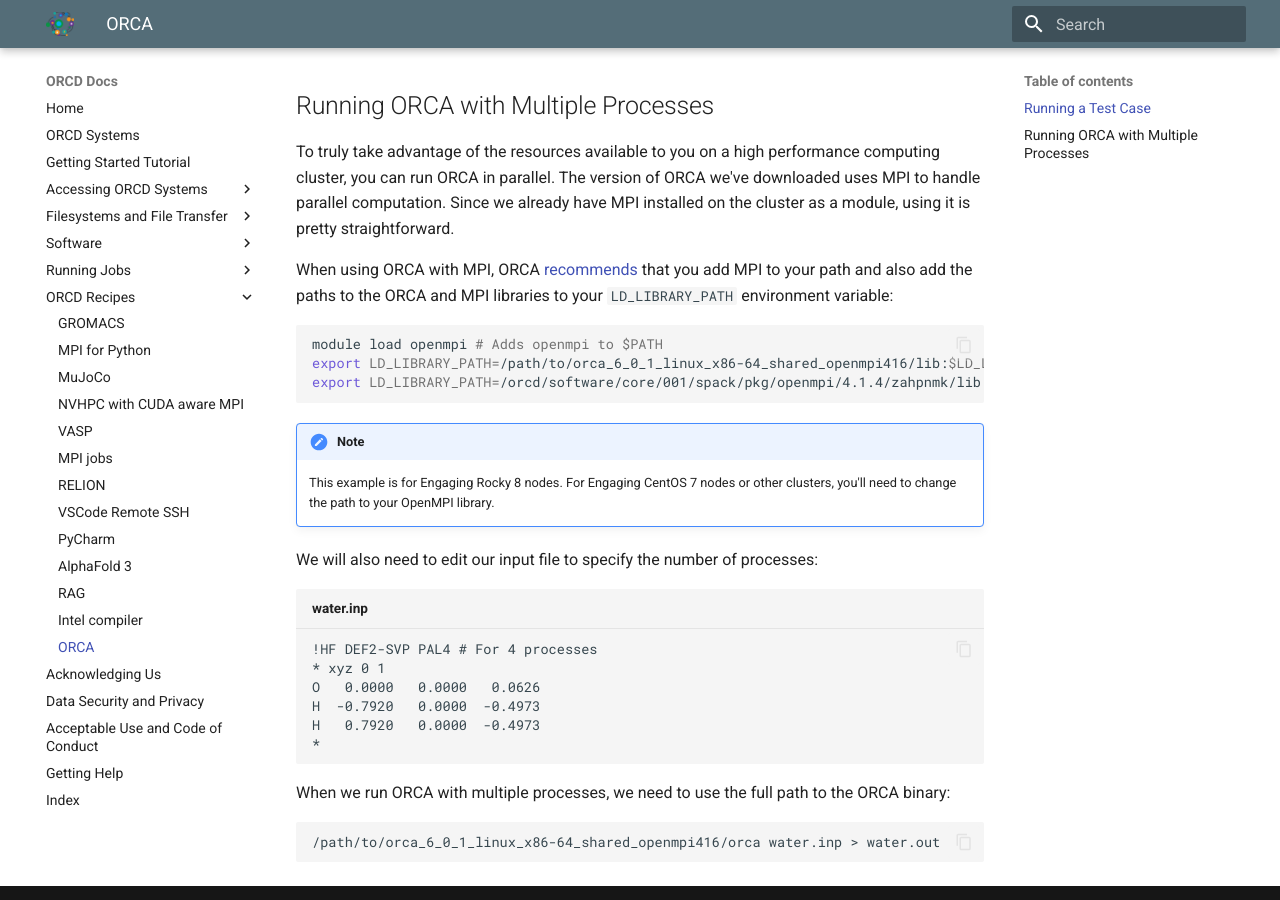
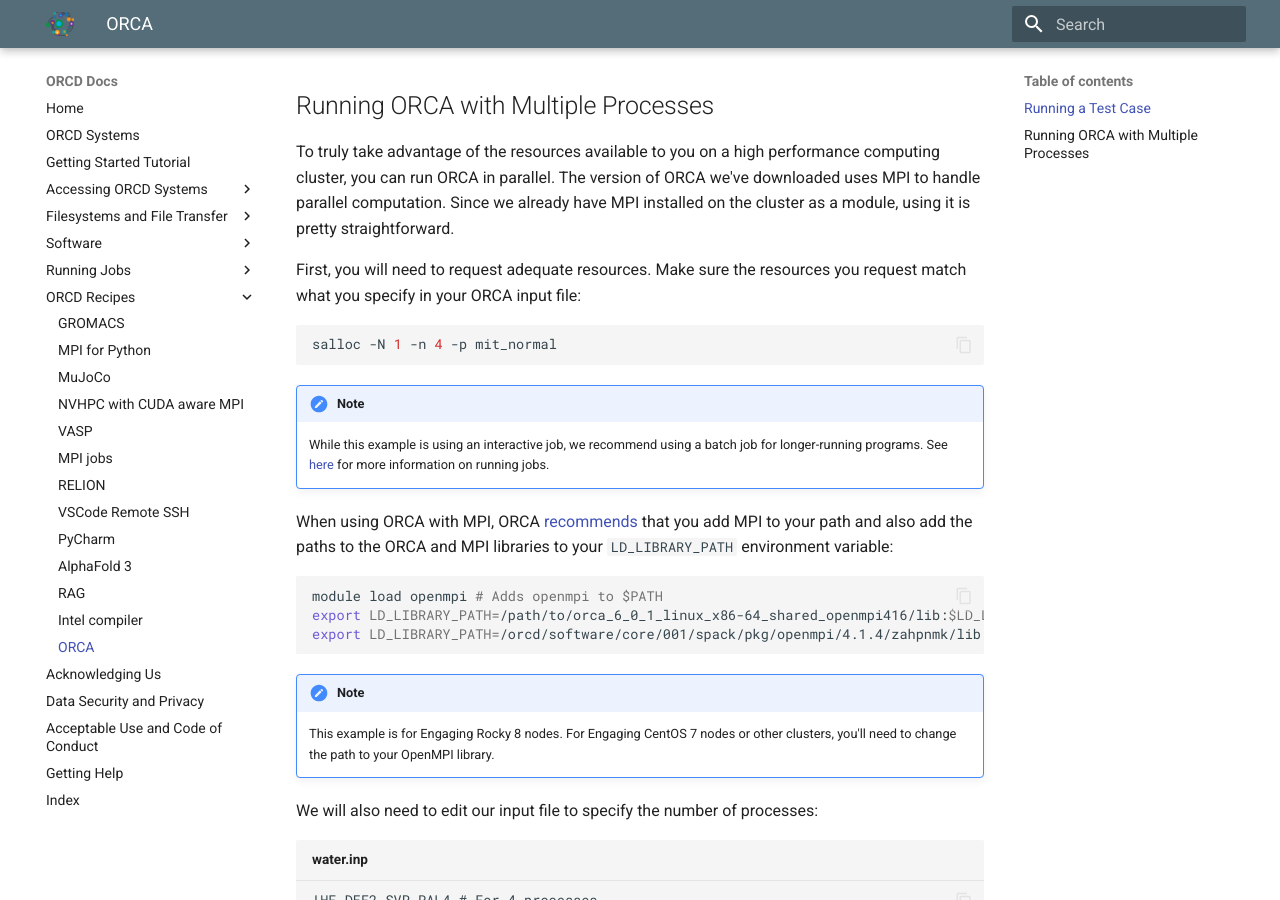
Before and after one commit to mit-orcd/orcd-docs-edit, an MkDocs documentation site: the page built from docs/recipes/orca.md, in a window 1280 px wide and 900 px high, scrolled down 2836 px. Built offline with MkDocs 1.6.1 and Material for MkDocs 9.7.7, drawn with Linux system fonts in a browser that asks for light colours.

Commit message:
adding job request instructions

````diff
--- a/docs/recipes/orca.md
+++ b/docs/recipes/orca.md
@@ -87,6 +87,19 @@
 downloaded uses MPI to handle parallel computation. Since we already have MPI
 installed on the cluster as a module, using it is pretty straightforward.
 
+First, you will need to request adequate resources. Make sure the resources you
+request match what you specify in your ORCA input file:
+
+```bash
+salloc -N 1 -n 4 -p mit_normal
+```
+
+!!! note
+    While this example is using an interactive job, we recommend using a batch
+    job for longer-running programs. See
+    [here](../running-jobs/overview.md#running-jobs) for more information on
+    running jobs.
+
 When using ORCA with MPI, ORCA
 [recommends](https://www.faccts.de/docs/orca/6.0/manual/contents/calling.html#calling-the-program-with-multiple-processes)
 that you add MPI to your path and also add the paths to the ORCA and MPI
````
